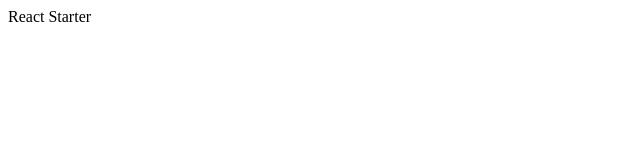
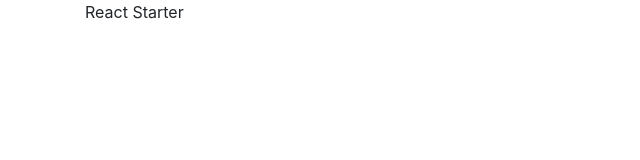
Before and after one commit to lazyearthling/react-auth-client, a React app: page index.html in a window 1280 px wide. Shown: the whole page, without its empty margins (0-640 px from the left). Built offline with nearby package versions, Linux system fonts and the light colour scheme.

Commit message:
add bootstrap

```diff
--- a/index.html
+++ b/index.html
@@ -1,5 +1,8 @@
 <!DOCTYPE html>
 <html>
+<head>
+  <link rel="stylesheet" href="https://maxcdn.bootstrapcdn.com/bootstrap/4.0.0/css/bootstrap.min.css">
+</head>
   <body>
     <div class="container"></div>
   </body>
```
